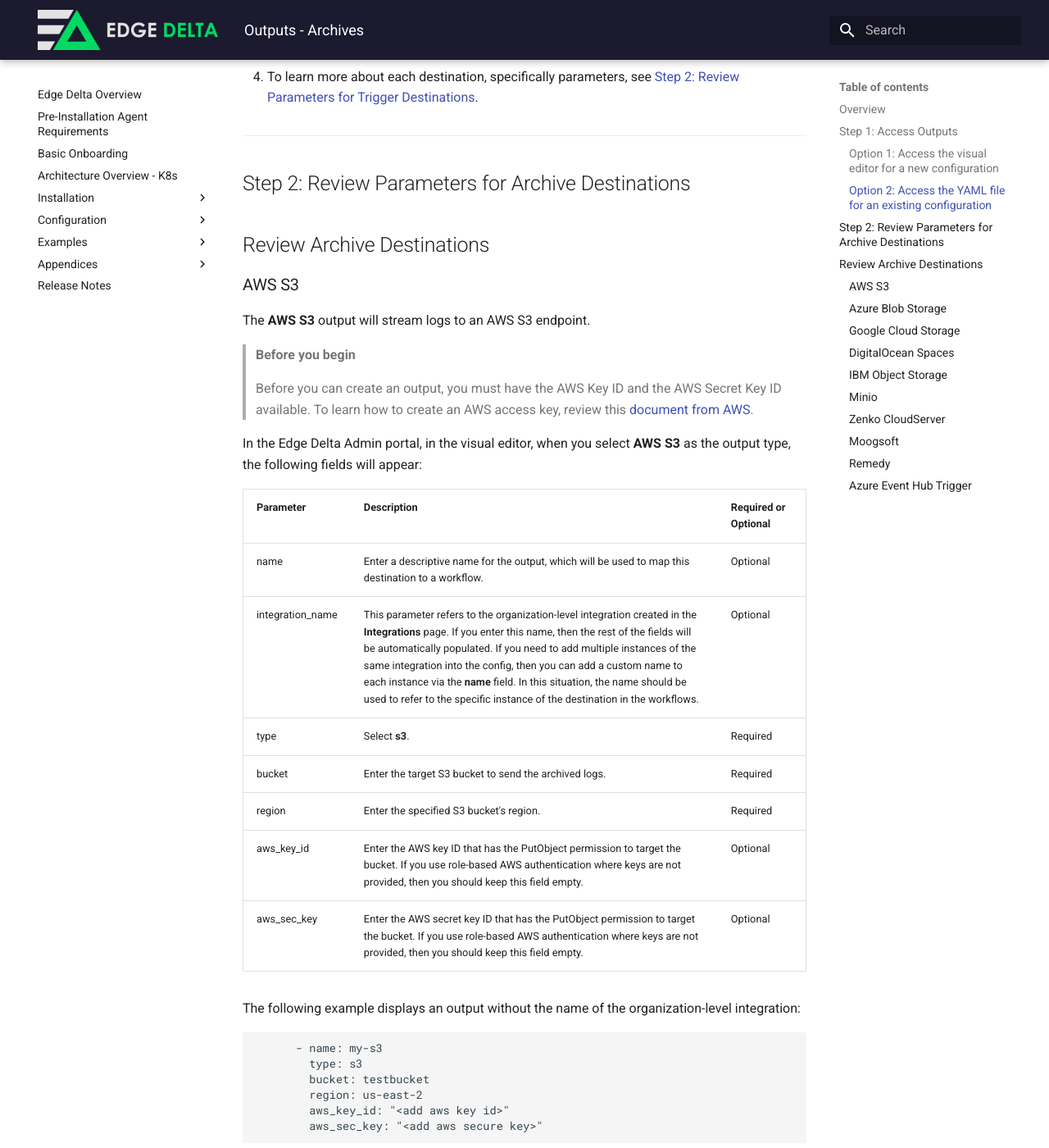
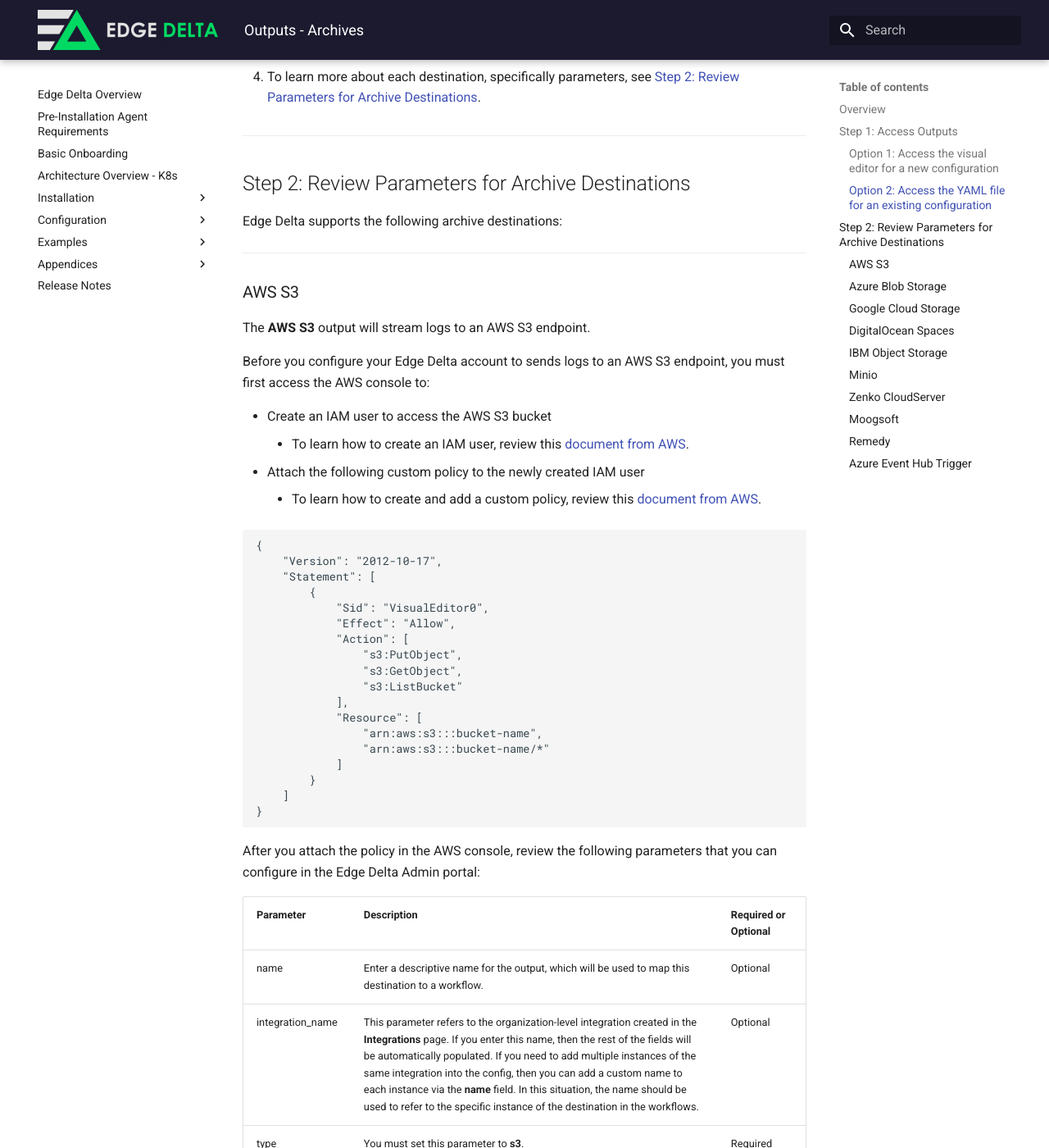
Before and after one commit to edgedelta/docs, an MkDocs documentation site: the page built from docs/configuration/outputs-archives.md, in a window 1280 px wide and 1400 px high, scrolled down 1450 px. Shown: the whole window at 82% size. Built offline with MkDocs 1.6.1 and Material for MkDocs 9.7.7, drawn with Linux system fonts in a browser that asks for light colours; some of the changed text lies outside the part shown.

Commit message:
Update outputs-archives.md

````diff
--- a/docs/configuration/outputs-archives.md
+++ b/docs/configuration/outputs-archives.md
@@ -42,7 +42,7 @@ At a high level, there are 2 ways to manage **Outputs**:
 4. On the right-side, select **Archive**.
 5. Select the desired destination, and then complete the missing fields.
 
-  * To learn more about each destination, specifically parameters, see [Step 2: Review Parameters for Trigger Destinations](#step-2-review-parameters-for-trigger-destinations).
+  * To learn more about each destination, specifically parameters, see [Step 2: Review Parameters for Archive Destinations](##step-2-review-parameters-for-archive-destinations).
 
 6. To make additional configurations to the configuration file, click the back button, and then select a new configuration parameter to manage.
 7. To save the configuraiton and exit the visual editor, click **Save**.
@@ -56,35 +56,59 @@ At a high level, there are 2 ways to manage **Outputs**:
 2. Locate the desired configuration, and then under **Actions**, click the corresponding edit icon.
 3. Review the YAML file, make your changes, and then click **Save**.
 
-* To learn more about each destination, specifically parameters, see [Step 2: Review Parameters for Trigger Destinations](#step-2-review-parameters-for-trigger-destinations).
+* To learn more about each destination, specifically parameters, see [Step 2: Review Parameters for Archive Destinations](##step-2-review-parameters-for-archive-destinations).
 
 ***
 
 ## Step 2: Review Parameters for Archive Destinations
 
+Edge Delta supports the following archive destinations:
 
-## Review Archive Destinations
+***
 
 ### AWS S3
 
 The **AWS S3** output will stream logs to an AWS S3 endpoint.
 
-> **Before you begin**
->
-> Before you can create an output, you must have the AWS Key ID and the AWS Secret Key ID available.
-> To learn how to create an AWS access key, review this [document from AWS](https://aws.amazon.com/premiumsupport/knowledge-center/create-access-key).
+Before you configure your Edge Delta account to sends logs to an AWS S3 endpoint, you must first access the AWS console to:
 
-In the Edge Delta Admin portal, in the visual editor, when you select **AWS S3** as the output type, the following fields will appear:
+  * Create an IAM user to access the AWS S3 bucket
+    * To learn how to create an IAM user, review this [document from AWS](https://docs.aws.amazon.com/IAM/latest/UserGuide/id_users_create.html).
+  * Attach the following custom policy to the newly created IAM user
+    * To learn how to create and add a custom policy, review this [document from AWS](https://docs.aws.amazon.com/IAM/latest/UserGuide/access_policies_create.html).
+
+```
+{
+    "Version": "2012-10-17",
+    "Statement": [
+        {
+            "Sid": "VisualEditor0",
+            "Effect": "Allow",
+            "Action": [
+                "s3:PutObject",
+                "s3:GetObject",
+                "s3:ListBucket"
+            ],
+            "Resource": [
+                "arn:aws:s3:::bucket-name",
+                "arn:aws:s3:::bucket-name/*"
+            ]
+        }
+    ]
+}
+```
+
+After you attach the policy in the AWS console, review the following parameters that you can configure in the Edge Delta Admin portal:
 
 | Parameter | Description | Required or Optional |
 | :--- | :--- | :--- |
 | name | Enter a descriptive name for the output, which will be used to map this destination to a workflow. | Optional |
 | integration\_name | This parameter refers to the organization-level integration created in the **Integrations** page. If you enter this name, then the rest of the fields will be automatically populated. If you need to add multiple instances of the same integration into the config, then you can add a custom name to each instance via the **name** field. In this situation, the name should be used to refer to the specific instance of the destination in the workflows. | Optional |
-| type | Select **s3**. | Required |
+| type | You must set this parameter to **s3**. | Required |
 | bucket | Enter the target S3 bucket to send the archived logs. | Required |
 | region | Enter the specified S3 bucket's region. | Required |
-| aws\_key\_id | Enter the AWS key ID that has the PutObject permission to target the bucket. If you use role-based AWS authentication where keys are not provided, then you should keep this field empty. | Optional |
-| aws\_sec\_key | Enter the AWS secret key ID that has the PutObject permission to target the bucket. If you use role-based AWS authentication where keys are not provided, then you should keep this field empty. | Optional |
+| aws\_key\_id | Enter the AWS key ID that has the PutObject permission to target the bucket. If you use role-based AWS authentication where keys are not provided, then you should keep this field empty; however, you must still attach the custom policy listed above. | Optional |
+| aws\_sec\_key | Enter the AWS secret key ID that has the PutObject permission to target the bucket. If you use role-based AWS authentication where keys are not provided, then you should keep this field empty; however, you must still attach the custom policy listed above.| Optional |
 
 The following example displays an output without the name of the organization-level integration:
 
@@ -113,7 +137,7 @@ In the Edge Delta Admin portal, in the visual editor, when you select **Azure Bl
 | :--- | :--- | :--- |
 | name | Enter a descriptive name for the output, which will be used to map this destination to a workflow.  | Optional |
 | integration\_name | This parameter refers to the organization-level integration created in the **Integrations** page. If you enter this name, then the rest of the fields will be automatically populated. If you need to add multiple instances of the same integration into the config, then you can add a custom name to each instance via the **name** field. In this situation, the name should be used to refer to the specific instance of the destination in the workflows.  | Optional |
-| type | Select **blob**. | Required |
+| type | You must set this parameter to **blob**. | Required |
 | account\_name | Enter the account name for the Azure account. | Required |
 | account\_key | Enter the account key for Azure account. | Required |
 | container | Enter the container name to upload. | Required |
@@ -145,7 +169,7 @@ In the Edge Delta Admin portal, in the visual editor, when you select **Google C
 | :--- | :--- | :--- |
 | name | Enter a descriptive name for the output, which will be used to map this destination to a workflow. | Optional |
 | integration\_name | This parameter refers to the organization-level integration created in the **Integrations** page. If you enter this name, then the rest of the fields will be automatically populated. If you need to add multiple instances of the same integration into the config, then you can add a custom name to each instance via the **name** field. In this situation, the name should be used to refer to the specific instance of the destination in the workflows. | Optional |
-| type | Select **gcs**. | Required |
+| type | You must set this parameter to **gcs**. | Required |
 | bucket | Enter the target GCS bucket to send the archived logs. | Required |
 | hmac\_access\_key | Enter the GCS HMAC Access key that has permissions to upload files to specified bucket. | Required |
 | hmac\_secret | GCS HMAC secret associated with the access key specified. | Required |
@@ -172,7 +196,7 @@ In the Edge Delta Admin portal, in the visual editor, when you select **DigitalO
 | :--- | :--- | :--- |
 | name | Enter a descriptive name for the output, which will be used to map this destination to a workflow. | Optional |
 | integration\_name | This parameter refers to the organization-level integration created in the **Integrations** page. If you enter this name, then the rest of the fields will be automatically populated. If you need to add multiple instances of the same integration into the config, then you can add a custom name to each instance via the **name** field. In this situation, the name should be used to refer to the specific instance of the destination in the workflows. | Optional |
-| type | Select **dos**.| Required |
+| type | You must set this parameter to **dos**.| Required |
 | endpoint | Enter the DigitalOcean Spaces endpoint. | Required |
 | bucket | Enter the target DOS bucket to send the archived logs. | Required |
 | access\_key | Enter the access key that has permissions to upload files to the specified bucket. | Required |
@@ -201,7 +225,7 @@ In the Edge Delta Admin portal, in the visual editor, when you select **IBM Obje
 | :--- | :--- | :--- |
 | name | Enter a descriptive name for the output, which will be used to map this destination to a workflow. | Optional |
 | integration\_name | This parameter refers to the organization-level integration created in the **Integrations** page. If you enter this name, then the rest of the fields will be automatically populated. If you need to add multiple instances of the same integration into the config, then you can add a custom name to each instance via the **name** field. In this situation, the name should be used to refer to the specific instance of the destination in the workflows.  | Optional |
-| type | Select **ibmos**. | Required |
+| type | You must set this parameter to **ibmos**. | Required |
 | endpoint | Enter the IBM Object Storage endpoint | Required |
 | bucket | Enter the desired IBM Object Storage bucket to send the archived logs. | Required |
 | access\_key | Enter the access key that has permission to upload files to the specified bucket. | Required |
@@ -231,7 +255,7 @@ In the Edge Delta Admin portal, in the visual editor, when you select **Minio**
 | :--- | :--- | :--- |
 | name | Enter a descriptive name for the output, which will be used to map this destination to a workflow. | Optional |
 | integration\_name | This parameter refers to the organization-level integration created in the **Integrations** page. If you enter this name, then the rest of the fields will be automatically populated. If you need to add multiple instances of the same integration into the config, then you can add a custom name to each instance via the **name** field. In this situation, the name should be used to refer to the specific instance of the destination in the workflows. | Optional |
-| type | This parametert must be set **minio**. | Required |
+| type | You must set this parameter to **minio**. | Required |
 | endpoint | Enter the Minio endpoint. | Required |
 | bucket | Enter the Minio bucket to send the archived logs. | Required |
 | access\_key | Enter the access key that has permissions to upload files to the specified bucket. | Yes |
````
Also changed, not shown: other parts of docs/configuration/outputs-archives.md (+4 -4 lines).
